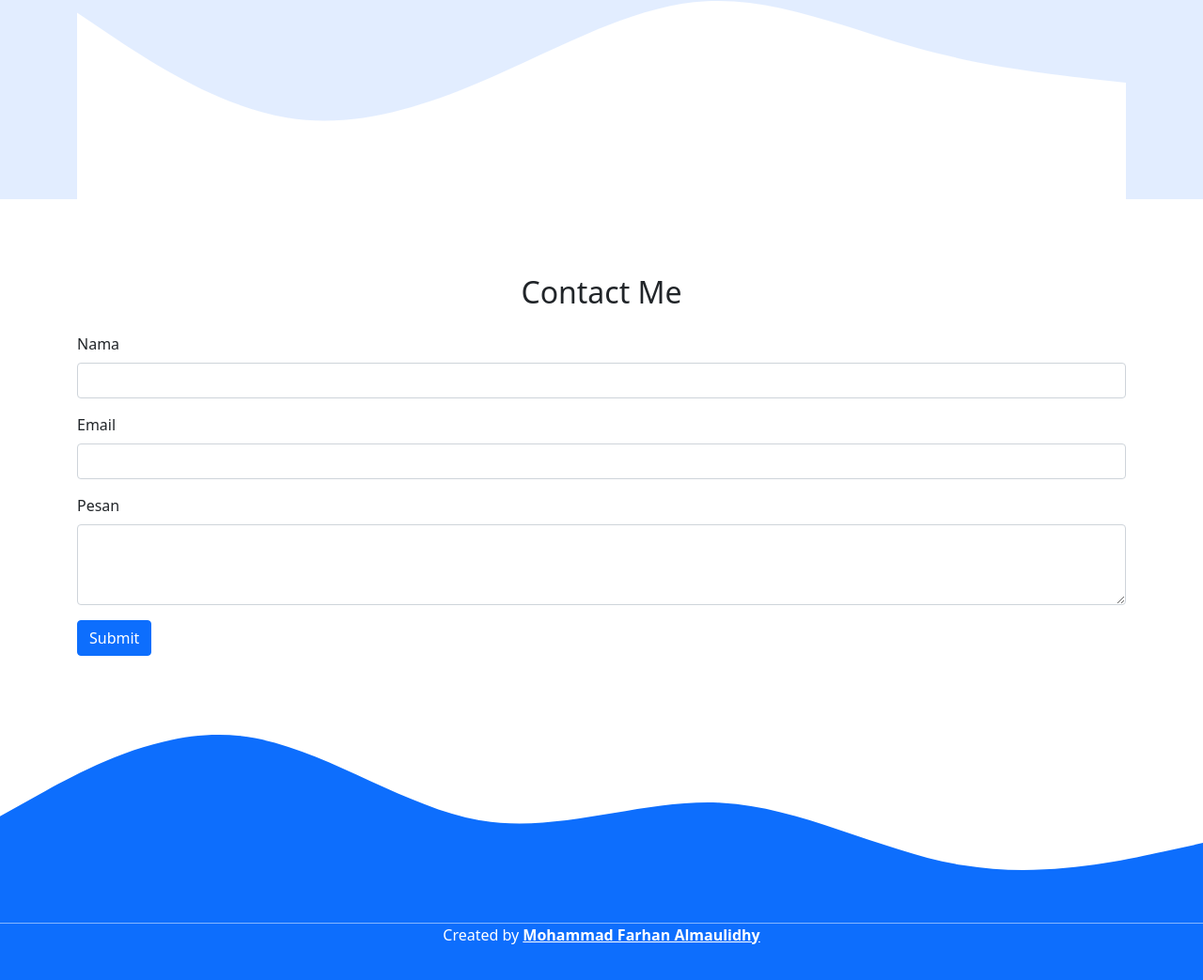
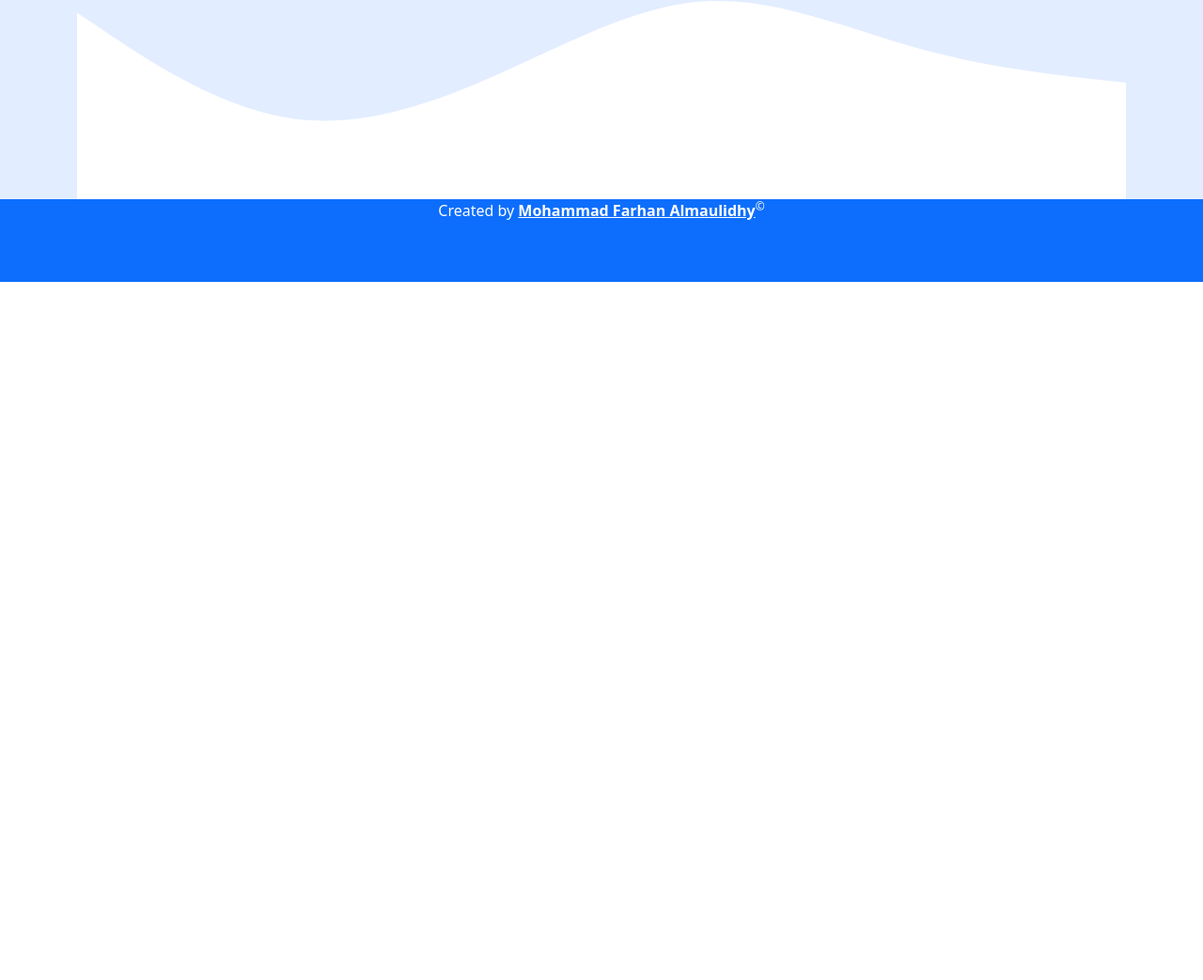
Before and after one commit to hansel007/hansel007.github.io, a plain HTML site: page index.html in a window 1280 px wide. Shown: the part 2261-3304 px from the top of the page at 94% size. After the commit the page ends 2561 px from the top, so only its background shows below. Drawn offline with nearby package versions, Linux system fonts and the light colour scheme.

Commit message:
merubah linkedin

```diff
--- a/index.html
+++ b/index.html
@@ -140,42 +140,9 @@
       <svg xmlns="http://www.w3.org/2000/svg" viewBox="0 0 1440 320"><path fill="#ffffff" fill-opacity="1" d="M0,64L48,96C96,128,192,192,288,208C384,224,480,192,576,149.3C672,107,768,53,864,48C960,43,1056,85,1152,112C1248,139,1344,149,1392,154.7L1440,160L1440,320L1392,320C1344,320,1248,320,1152,320C1056,320,960,320,864,320C768,320,672,320,576,320C480,320,384,320,288,320C192,320,96,320,48,320L0,320Z"></path></svg>
     </section>
     <!--Akhir projects-->
-
-    <!--Contact-->
-    <section id="contact">
-      <div class="container">
-      <div class="row mb-3 text-center">
-        <div class="col">
-         <h2>Contact Me</h2>
-        </div>
-      </div>
-      <div class="row justify-content-center">
-        <div class="col md-6">
-          <form>
-            <div class="mb-3">
-              <label for="name" class="form-label">Nama</label>
-              <input type="text" class="form-control" id="name" aria-describedby="name">
-              </div>
-            <div class="mb-3">
-              <label for="email" class="form-label">Email</label>
-              <input type="email" class="form-control" id="email" aria-describedby="email">
-            </div>
-            <div class="mb-3">
-              <label for="peasn" class="form-label">Pesan</label>
-              <textarea class="form-control" id="pesan" rows="3"></textarea>
-            </div>
-            <button type="submit" class="btn btn-primary">Submit</button>
-          </form>
-        </div>
-      </div>
-    </div>
-    <svg xmlns="http://www.w3.org/2000/svg" viewBox="0 0 1440 320"><path fill="#0d6efd" fill-opacity="1" d="M0,192L48,165.3C96,139,192,85,288,96C384,107,480,181,576,197.3C672,213,768,171,864,176C960,181,1056,235,1152,250.7C1248,267,1344,245,1392,234.7L1440,224L1440,320L1392,320C1344,320,1248,320,1152,320C1056,320,960,320,864,320C768,320,672,320,576,320C480,320,384,320,288,320C192,320,96,320,48,320L0,320Z"></path></svg>
-    </section>
-    <!--Akhir contact-->
-
     <!--Footer-->
     <footer class="bg-primary text-white text-center pb-5">
-      <p>Created by <a href="https://www.linkedin.com/in/mohammad-farhan-almaulidhy-b42847235/" class="text-white fw-bold"> Mohammad Farhan Almaulidhy</a></p>
+      <p>Created by <a href="https://www.linkedin.com/in/mohammad-farhan-almaulidhy-b42847235/" class="text-white fw-bold"> Mohammad Farhan Almaulidhy</a><sup>&#169;</sup></p>
     </footer>
     <!--Akhir Footer-->
     <script src="https://cdn.jsdelivr.net/npm/bootstrap@5.0.1/dist/js/bootstrap.bundle.min.js" integrity="sha384-gtEjrD/SeCtmISkJkNUaaKMoLD0//ElJ19smozuHV6z3Iehds+3Ulb9Bn9Plx0x4" crossorigin="anonymous"></script>
```
